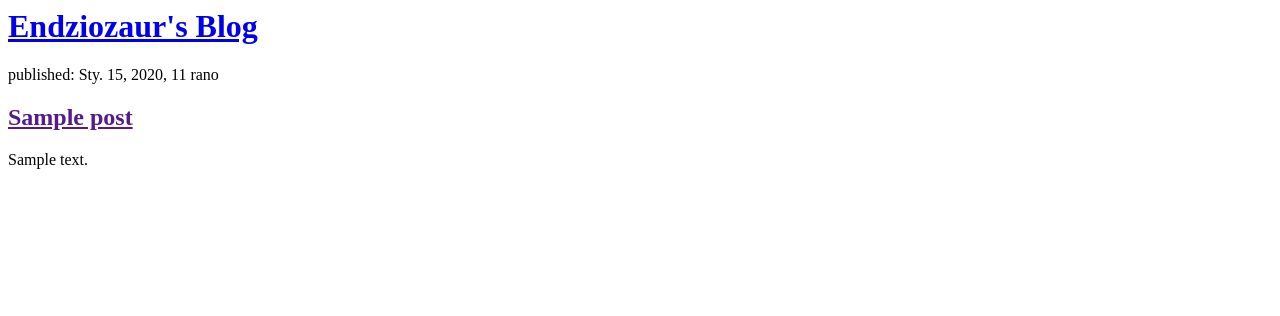
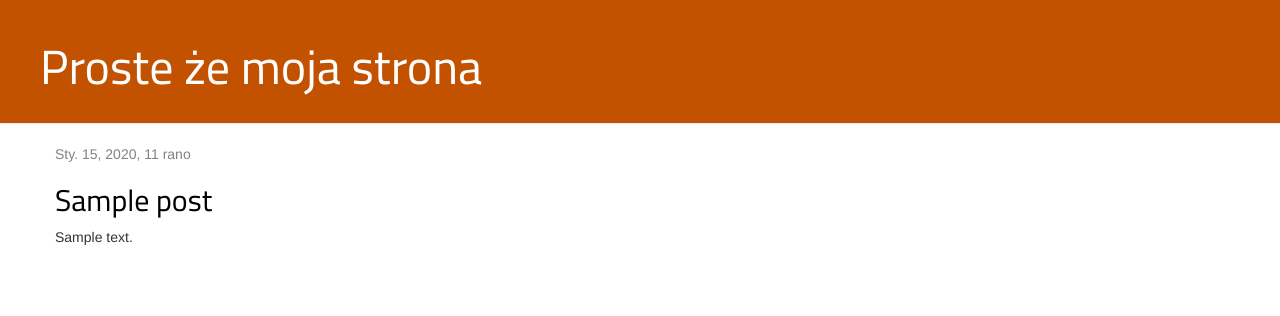
Before and after one commit to Endziozaur/my-first-blog, a Django app: template blog/templates/blog/post_list.html in a window 1280 px wide. Shown: the top 316 px of the page. Run offline with Django 3.2, Linux system fonts and the light colour scheme; the template is opened without the code that fills it: values that come from a table or form of the project are taken from there, others are empty; tables that the repository leaves empty hold one stand-in row (values such as "Sample post"); some libraries are stand-ins or nearby versions.

Commit message:
wprowadzono css

```diff
--- /dev/null
+++ b/blog/static/css/blog.css
@@ -0,0 +1,46 @@
+.page-header {
+    background-color: #C25100;
+    margin-top: 0;
+    padding: 20px 20px 20px 40px;
+}
+
+.page-header h1, .page-header h1 a, .page-header h1 a:visited, .page-header h1 a:active {
+    color: #ffffff;
+    font-size: 36pt;
+    text-decoration: none;
+}
+
+.content {
+    margin-left: 40px;
+}
+
+h1, h2, h3, h4 {
+    font-family: 'Cairo';
+}
+
+.date {
+    color: #828282;
+}
+
+.save {
+    float: right;
+}
+
+.post-form textarea, .post-form input {
+    width: 100%;
+}
+
+.top-menu, .top-menu:hover, .top-menu:visited {
+    color: #ffffff;
+    float: right;
+    font-size: 26pt;
+    margin-right: 20px;
+}
+
+.post {
+    margin-bottom: 70px;
+}
+
+.post h2 a, .post h1 a:visited {
+    color: #000000;
+}
--- /dev/null
+++ b/blog/templates/blog/base.html
@@ -0,0 +1,23 @@
+{% load static %}
+<html>
+    <head>
+        <title>Mój blog</title>
+        <link rel="stylesheet" href="//maxcdn.bootstrapcdn.com/bootstrap/3.2.0/css/bootstrap.min.css">
+        <link rel="stylesheet" href="//maxcdn.bootstrapcdn.com/bootstrap/3.2.0/css/bootstrap-theme.min.css">
+		<link href="//fonts.googleapis.com/css?family=Cairo&display=swap&subset=latin-ext" rel="stylesheet" type="text/css">
+        <link rel="stylesheet" href="{% static 'css/blog.css' %}">
+    </head>
+    <body>
+        <div class="page-header">
+        	<h1><a href="/">Proste że moja strona</a></h1>
+    	</div>
+    	<div class="content container">
+        	<div class="row">
+            		<div class="col-md-8">
+            		{% block content %}
+            		{% endblock %}
+            		</div>
+        	</div>
+    	</div>
+    </body>
+</html>
--- a/blog/templates/blog/post_list.html
+++ b/blog/templates/blog/post_list.html
@@ -1,17 +1,13 @@
-<html>
-    <head>
-        <title>Mój blog</title>
-    </head>
-    <body>
-        <div>
-            <h1><a href="/">Endziozaur's Blog</a></h1>
-        </div>
-		{% for post in posts %}
-			<div>
-				<p>published: {{ post.published_date }}</p>
-				<h2><a href="">{{ post.title }}</a></h2>
-				<p>{{ post.text|linebreaksbr }}</p>
+{% extends 'blog/base.html' %}
+
+{% block content %}
+	{% for post in posts %}
+		<div class="post">
+			<div class="date">
+				{{ post.published_date }}
 			</div>
-		{% endfor %}
-    </body>
-</html>
+			<h2><a href="">{{ post.title }}</a></h2>
+			<p>{{ post.text|linebreaksbr }}</p>
+		</div>
+	{% endfor %}
+{% endblock %}
```
